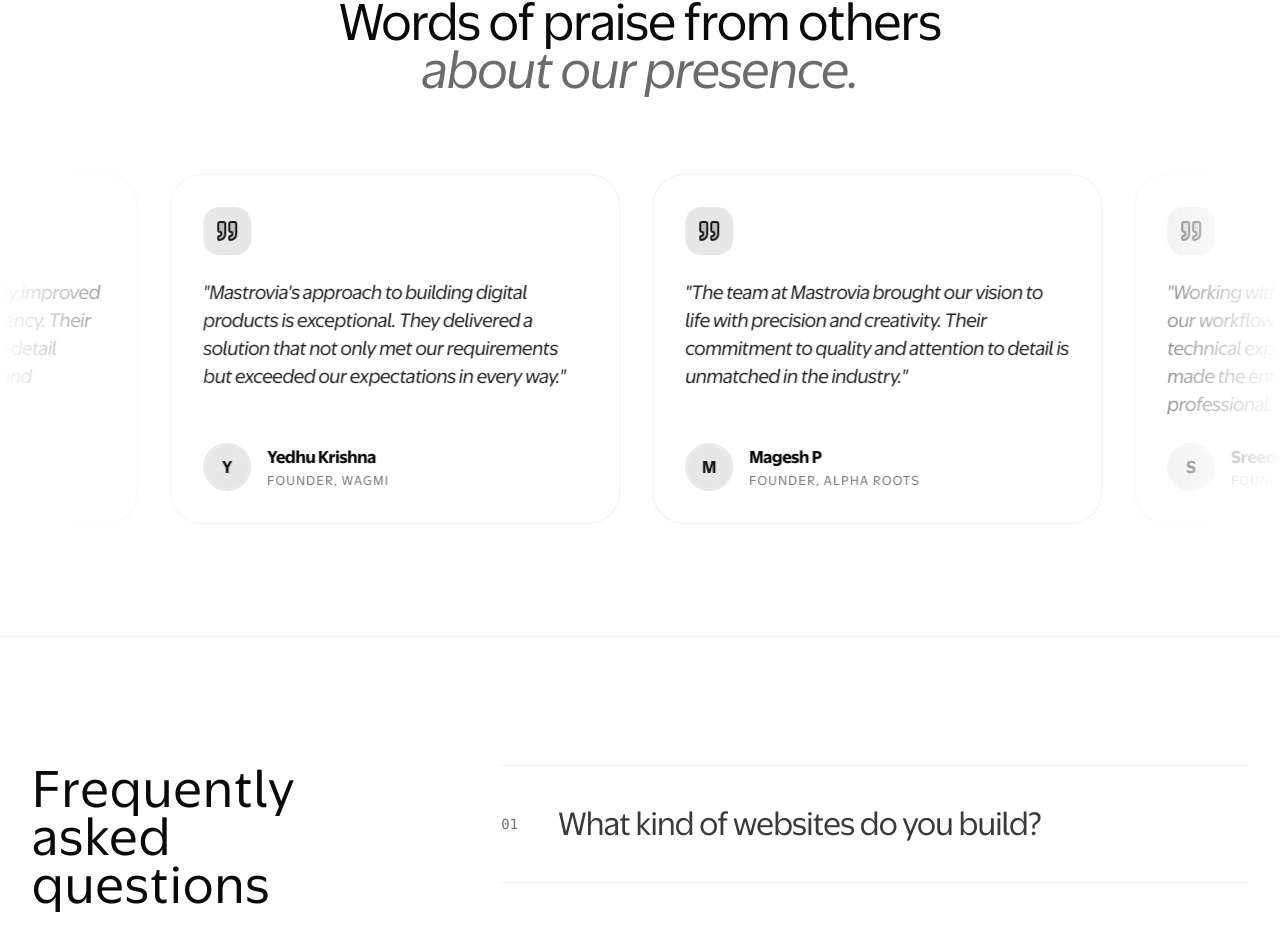
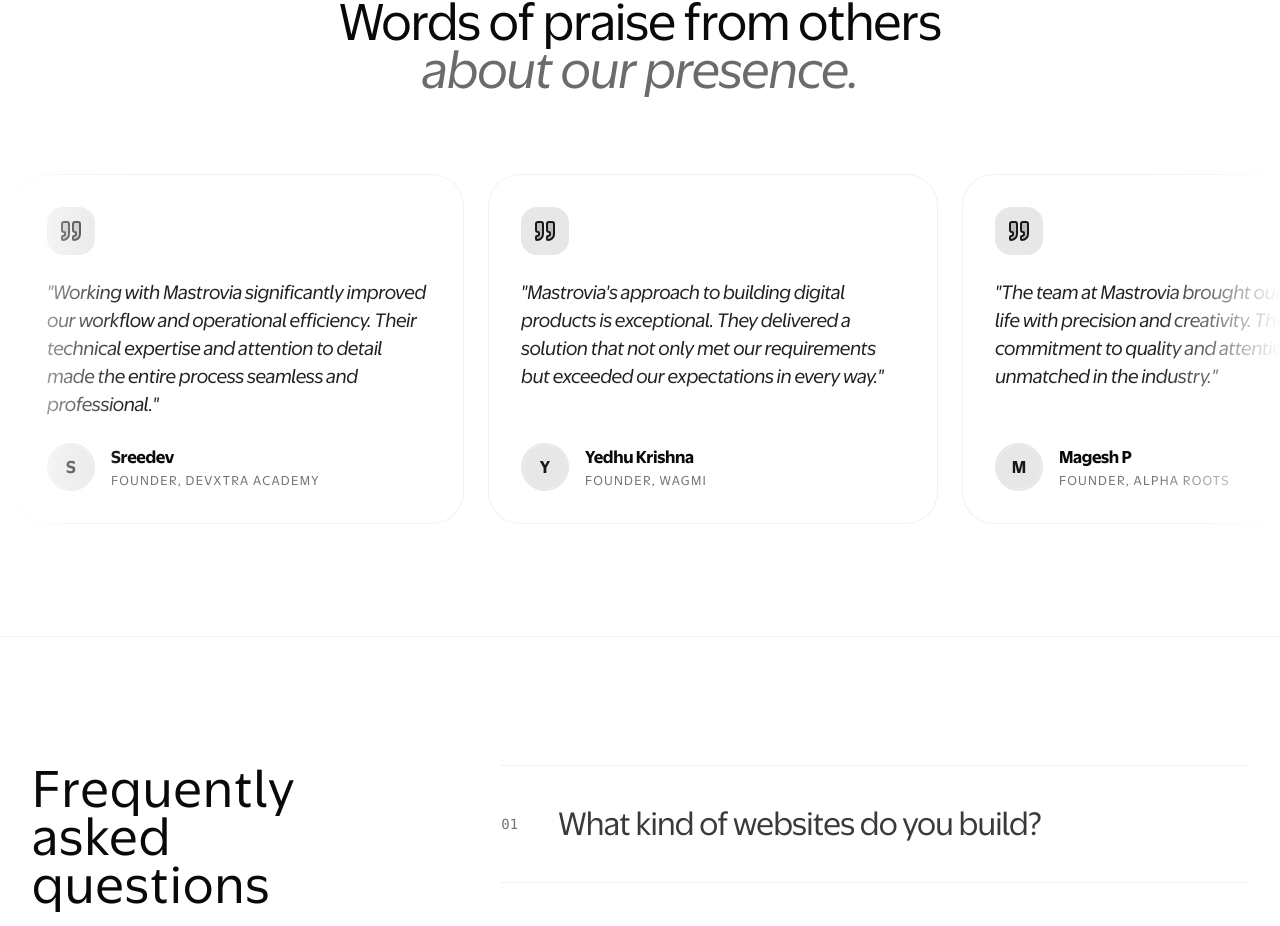
Before and after one commit to mastrovia/mastrovia, a Next.js app: page / in a window 1280 px wide. Shown: the part 2729-3655 px from the top of the page. Built offline with nearby package versions, Linux system fonts and the light colour scheme; a web font is replaced by a local one.

Commit message:
feat: Replace testimonial marquee with an interactive carousel featuring manual navigation and enhanced auto-scrolling.

```diff
--- a/src/components/sections/Testimonials.tsx
+++ b/src/components/sections/Testimonials.tsx
@@ -1,9 +1,9 @@
 "use client";
 
-import React, { useEffect, useState, useRef } from 'react';
-import { motion, useAnimate } from 'motion/react';
-import { Quote } from 'lucide-react';
+import React, { useEffect, useState, useRef, useCallback } from 'react';
+import { Quote, ChevronLeft, ChevronRight } from 'lucide-react';
 import { Avatar, AvatarImage, AvatarFallback } from '@/components/ui/avatar';
+import { cn } from '@/lib/utils';
 
 const testimonials = [
     {
@@ -29,11 +29,8 @@ const testimonials = [
     }
 ];
 
-// Repeat testimonials to ensure continuous loop in marquee
-const repeatedTestimonials = [...testimonials, ...testimonials, ...testimonials, ...testimonials];
-
 const TestimonialCard = ({ testimonial }: { testimonial: typeof testimonials[0] }) => (
-    <div className="flex-none w-[280px] sm:w-[450px] bg-card/40 backdrop-blur-sm border border-border/50 p-6 sm:p-8 rounded-[2rem] flex flex-col gap-4 sm:gap-6 group hover:border-primary/30 transition-all duration-300">
+    <div className="flex-none w-[300px] sm:w-[450px] bg-card/40 backdrop-blur-sm border border-border/50 p-6 sm:p-8 rounded-[2rem] flex flex-col gap-4 sm:gap-6 group hover:border-primary/30 transition-all duration-300">
         <div className="bg-primary/10 w-10 h-10 sm:w-12 sm:h-12 rounded-xl sm:rounded-2xl flex items-center justify-center">
             <Quote className="w-5 h-5 sm:w-6 sm:h-6 text-primary fill-primary/20" />
         </div>
@@ -61,47 +58,122 @@ const TestimonialCard = ({ testimonial }: { testimonial: typeof testimonials[0]
     </div>
 );
 
-const Marquee = ({ children, reverse = false, duration = 60 }: { children: React.ReactNode, reverse?: boolean, duration?: number }) => {
-    const [scope, animate] = useAnimate();
+const Carousel = () => {
+    const scrollRef = useRef<HTMLDivElement>(null);
     const [isHovered, setIsHovered] = useState(false);
-    const animationRef = useRef<any>(null);
+    const lastActivityRef = useRef<number>(Date.now());
+    const animationFrameRef = useRef<number | null>(null);
+
+    const handleManualActivity = useCallback(() => {
+        lastActivityRef.current = Date.now();
+    }, []);
 
     useEffect(() => {
-        const controls = animate(
-            scope.current,
-            { x: reverse ? ["-50%", "0%"] : ["0%", "-50%"] },
-            {
-                duration: duration,
-                repeat: Infinity,
-                ease: "linear",
+        const el = scrollRef.current;
+        if (!el) return;
+
+        const animate = () => {
+            const now = Date.now();
+            const inactivityDuration = now - lastActivityRef.current;
+
+            // Start auto-scrolling if not hovered AND inactive for 2 seconds
+            if (!isHovered && inactivityDuration > 2000) {
+                // Adjust speed here
+                el.scrollLeft += 0.8;
+
+                // Infinite loop logic:
+                // We have exactly 3 sets of testimonials.
+                // Each set is el.scrollWidth / 3.
+                const setWidth = el.scrollWidth / 3;
+
+                if (el.scrollLeft >= setWidth * 2) {
+                    el.scrollLeft -= setWidth;
+                } else if (el.scrollLeft <= 0) {
+                    el.scrollLeft += setWidth;
+                }
             }
-        );
-        animationRef.current = controls;
-        return () => controls.stop();
-    }, [duration, reverse, animate, scope]);
 
+            animationFrameRef.current = requestAnimationFrame(animate);
+        };
+
+        animationFrameRef.current = requestAnimationFrame(animate);
+
+        return () => {
+            if (animationFrameRef.current) cancelAnimationFrame(animationFrameRef.current);
+        };
+    }, [isHovered]);
+
+    // Initial positioning to the middle set
     useEffect(() => {
-        if (animationRef.current) {
-            if (isHovered) {
-                animationRef.current.pause();
-            } else {
-                animationRef.current.play();
-            }
+        const el = scrollRef.current;
+        if (el) {
+            // Give a small delay to ensure layout is calculated
+            const timer = setTimeout(() => {
+                const setWidth = el.scrollWidth / 3;
+                el.scrollLeft = setWidth;
+            }, 100);
+            return () => clearTimeout(timer);
         }
-    }, [isHovered]);
+    }, []);
+
+    const scroll = (direction: 'left' | 'right') => {
+        handleManualActivity();
+        if (scrollRef.current) {
+            const scrollAmount = 400;
+            scrollRef.current.scrollBy({
+                left: direction === 'left' ? -scrollAmount : scrollAmount,
+                behavior: 'smooth'
+            });
+        }
+    };
+
+    // Render the set of cards
+    const renderCards = (suffix: string) => (
+        <>
+            {testimonials.map((t, i) => (
+                <TestimonialCard key={`${suffix}-${i}`} testimonial={t} />
+            ))}
+        </>
+    );
 
     return (
         <div
-            className="flex overflow-hidden py-4 select-none"
+            className="relative group/carousel"
             onMouseEnter={() => setIsHovered(true)}
-            onMouseLeave={() => setIsHovered(false)}
+            onMouseLeave={() => {
+                setIsHovered(false);
+                handleManualActivity();
+            }}
         >
+            {/* Navigation Buttons */}
+            <button
+                onClick={() => scroll('left')}
+                className="absolute left-4 top-1/2 -translate-y-1/2 z-20 w-12 h-12 rounded-full bg-background/80 backdrop-blur-md border border-border/50 flex items-center justify-center opacity-0 group-hover/carousel:opacity-100 transition-opacity duration-300 pointer-events-auto"
+                aria-label="Scroll left"
+            >
+                <ChevronLeft className="w-6 h-6" />
+            </button>
+
+            <button
+                onClick={() => scroll('right')}
+                className="absolute right-4 top-1/2 -translate-y-1/2 z-20 w-12 h-12 rounded-full bg-background/80 backdrop-blur-md border border-border/50 flex items-center justify-center opacity-0 group-hover/carousel:opacity-100 transition-opacity duration-300 pointer-events-auto"
+                aria-label="Scroll right"
+            >
+                <ChevronRight className="w-6 h-6" />
+            </button>
+
+            {/* Scroll Container */}
             <div
-                ref={scope}
-                className="flex gap-4 sm:gap-8 px-4 w-fit"
+                ref={scrollRef}
+                className="flex gap-4 sm:gap-6 overflow-x-auto scrollbar-hide py-4 px-4 no-scrollbar cursor-grab active:cursor-grabbing select-none"
+                onScroll={handleManualActivity}
+                onTouchStart={handleManualActivity}
+                onMouseDown={handleManualActivity}
+                style={{ scrollbarWidth: 'none', msOverflowStyle: 'none' }}
             >
-                {children}
-                {children}
+                {renderCards('set1')}
+                {renderCards('set2')}
+                {renderCards('set3')}
             </div>
         </div>
     );
@@ -119,16 +191,12 @@ export function Testimonials() {
                 </div>
             </div>
 
-            <div className="relative flex flex-col gap-4">
-                {/* Responsive Left and Right fades */}
-                <div className="absolute inset-y-0 left-0 w-16 sm:w-32 md:w-56 bg-gradient-to-r from-background to-transparent z-10 pointer-events-none" />
-                <div className="absolute inset-y-0 right-0 w-16 sm:w-32 md:w-56 bg-gradient-to-l from-background to-transparent z-10 pointer-events-none" />
+            <div className="relative">
+                {/* Side Fades */}
+                <div className="absolute inset-y-0 left-0 w-16 sm:w-32 bg-gradient-to-r from-background via-background/40 to-transparent z-10 pointer-events-none" />
+                <div className="absolute inset-y-0 right-0 w-16 sm:w-32 bg-gradient-to-l from-background via-background/40 to-transparent z-10 pointer-events-none" />
 
-                <Marquee>
-                    {repeatedTestimonials.slice(0, 6).map((t, i) => (
-                        <TestimonialCard key={i} testimonial={t} />
-                    ))}
-                </Marquee>
+                <Carousel />
             </div>
         </section>
     );
```
